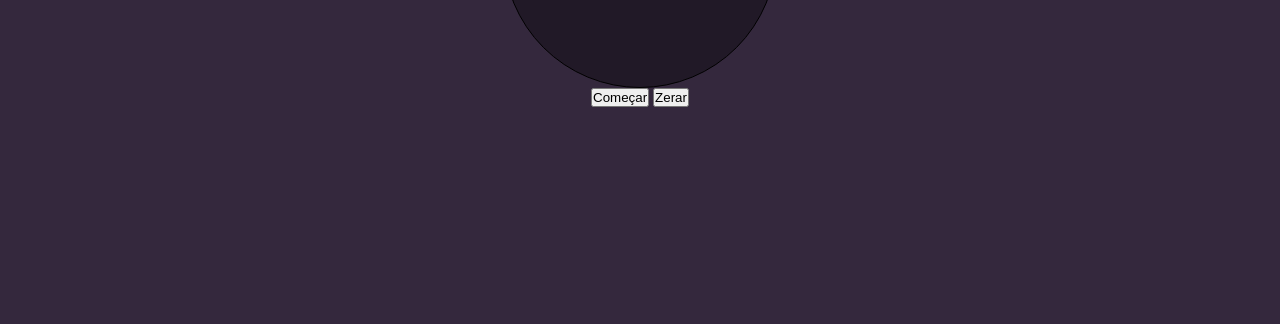
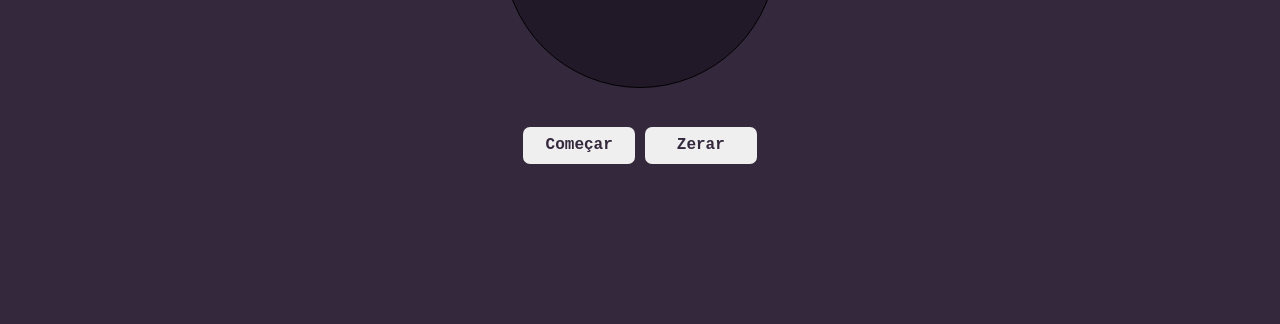
Before and after one commit to Edi-Santos/pomodoro-portfolio, a website: page pages/chronometer/chronometer.html in a window 1280 px wide. Shown: the part 476-800 px from the top of the page. Drawn offline with Linux system fonts and the light colour scheme.

Commit message:
build:(chronometer.css): estilizando botões

```diff
--- a/pages/chronometer/chronometer.css
+++ b/pages/chronometer/chronometer.css
@@ -7,3 +7,29 @@ input {
   text-align: center;
   width: 3.5rem;
 }
+
+.buttons {
+  display: flex;
+  justify-content: center;
+  margin-top: 3%;
+  width: 100%;
+}
+
+button {
+  border: none;
+  border-radius: 7px;
+  color: var(--bg-body);
+  font-family: 'Courier New', Courier, monospace;
+  font-size: 1rem;
+  font-weight: bolder;
+  margin: 0 0.3rem 0 0.3rem;
+  padding: 0.6rem 1rem;
+  width: 7rem;
+}
+
+button:hover {
+  background-color: var(--bg-body);
+  box-shadow: 1px 1px 2px var(--color-text-1);
+  color: var(--color-text-2);
+  transition: 0.7s;
+}
```
